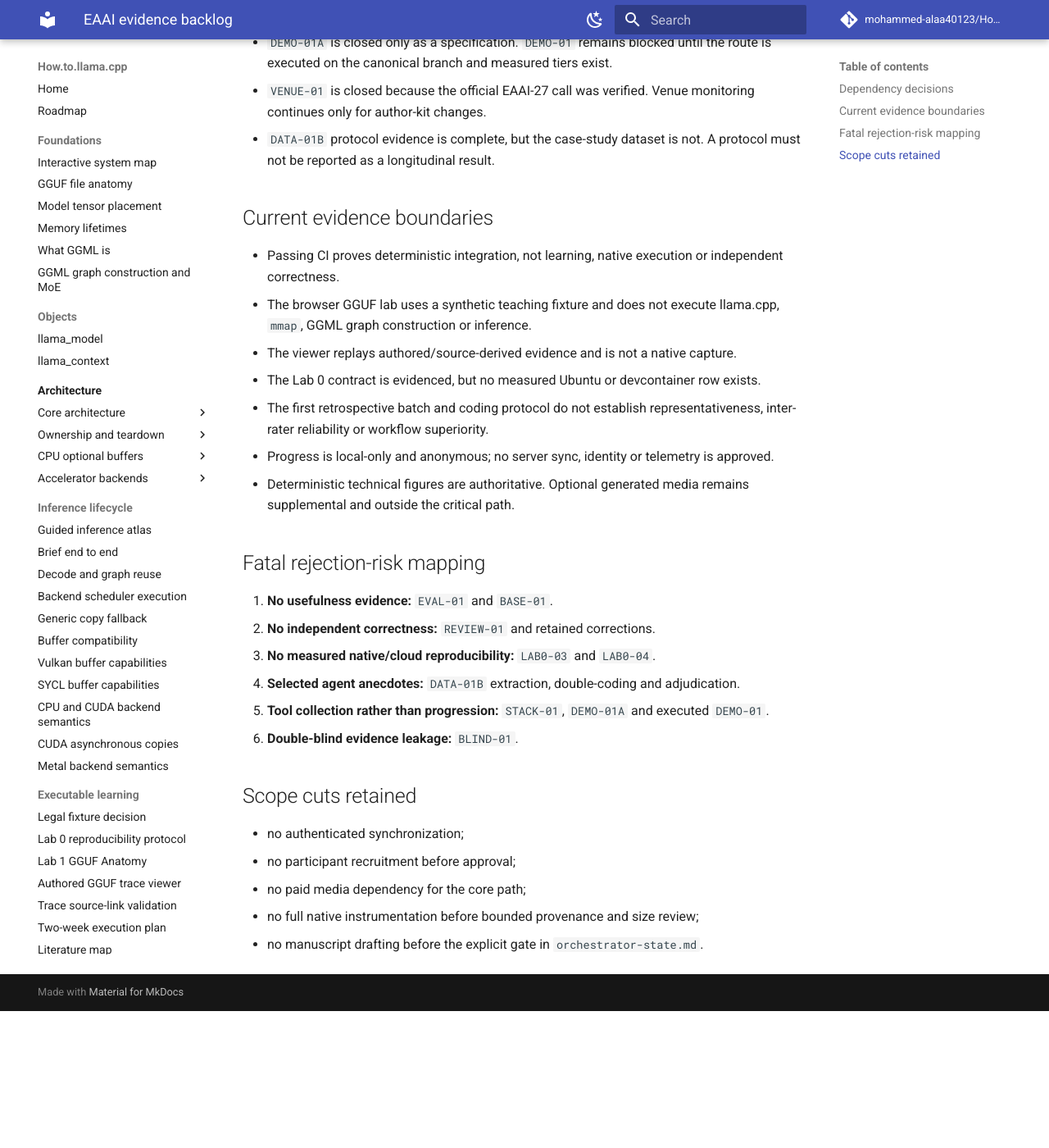
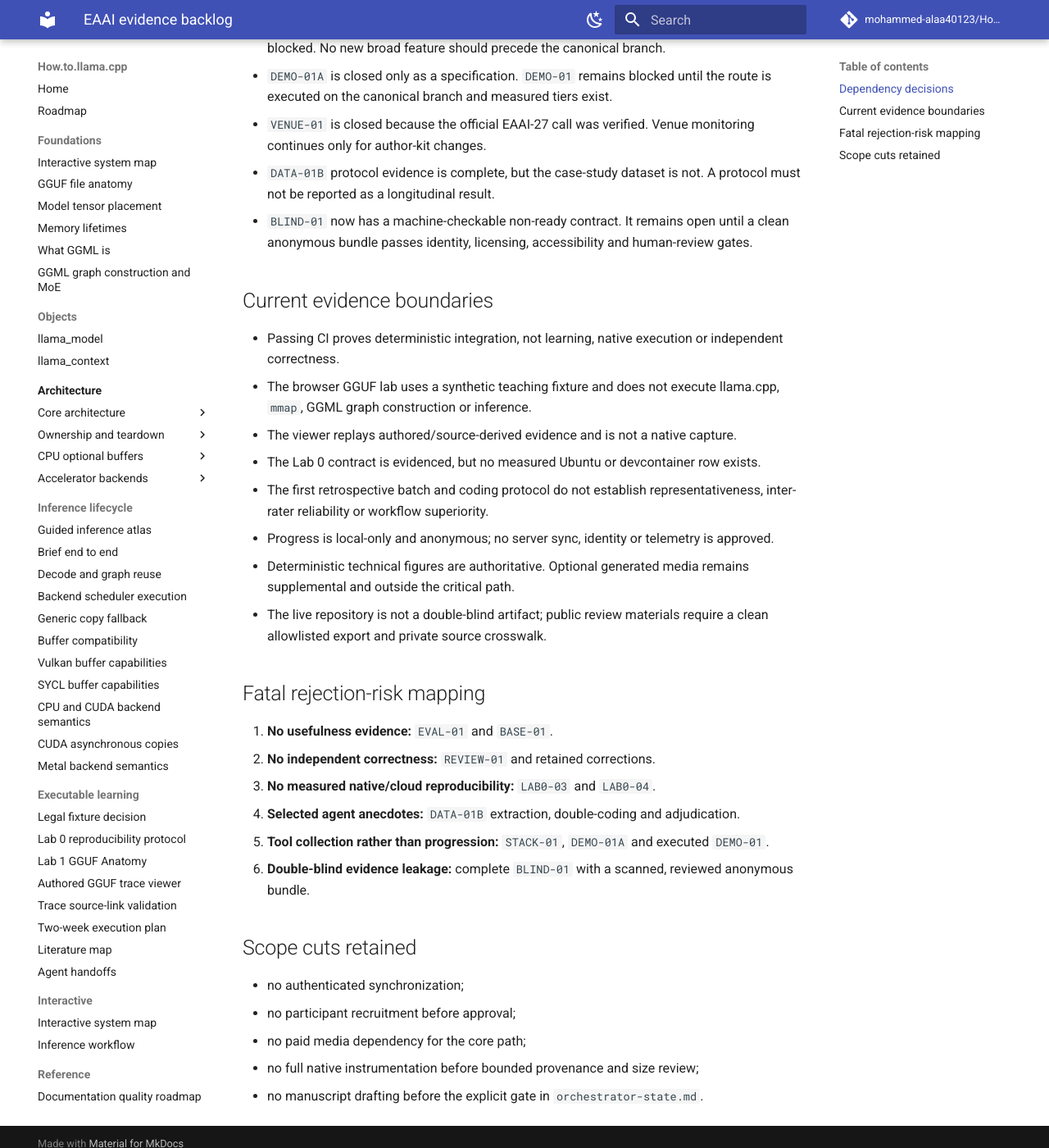
Before and after one commit to mohammed-alaa40123/How.to.llama.cpp, an MkDocs documentation site: the page built from docs/publication/evidence-backlog.md, in a window 1280 px wide and 1400 px high, scrolled down 3534 px. Shown: the whole window at 82% size. Built offline with MkDocs 1.6.1 and Material for MkDocs 9.7.7, drawn with Linux system fonts in a browser that asks for light colours; comment, search, counter and statistics services are not loaded; before the commit the page ends 4767 px from its top, so only the background shows below that; some of the changed text lies outside the part shown.

Commit message:
Track BLIND-01 contract and remaining release gates

```diff
--- a/docs/publication/evidence-backlog.md
+++ b/docs/publication/evidence-backlog.md
@@ -15,7 +15,7 @@
 | P1 | DATA-01B | in progress | Validation Architect | approved immutable window; independent coder | frozen protocol/schema/validator now pass CI `29598733410`; still require broader extraction, double-coding and adjudication | The agent process is a longitudinal case study rather than selected anecdotes |
 | P1 | EVAL-01 | blocked | Human + Validation Architect | pathway and ethics decision | approved expert or learner protocol, instruments, consent/ethics determination and recruitment boundary | Educational usefulness can be evaluated rather than inferred |
 | P1 | BASE-01 | blocked | Validation Architect | EVAL-01; BASE-01A; REVIEW-01 | completed information-equivalent comparison with frozen scoring and limitations | Viewer benefit is measured rather than attributed to visual novelty |
-| P1 | BLIND-01 | ready | Literature Scout + Orchestrator | official EAAI-27 call | double-blind artifact-release, repository anonymization and supplement plan | Submission materials comply without destroying evidence provenance |
+| P1 | BLIND-01 | in progress | Literature Scout + Orchestrator | official EAAI-27 call | plan, schema, semantic validator and non-ready example now exist; still require anonymous bundle, identity scan, final license/accessibility checks and human approvals | Submission materials comply without destroying evidence provenance |
 | P1 | DOC-AUDIT-01 | ready | Literature Scout | predefined sampling protocol | systematic audit of official/community llama.cpp and GGML learning resources | The source-level documentation-gap hypothesis is supported, revised or rejected |
 | P2 | VENUE-01 | evidenced | Literature Scout | official call | official EAAI-27 dates, area, format and review constraints in PR #31 | Submission planning matches the current venue |
 | P2 | REVIEW-02 | evidenced | Adversarial Reviewer + Orchestrator | reviewer package | rejection-risk package and orchestration integration; CI-backed ancestors | Rejection risks drive ordering rather than feature expansion |
@@ -36,6 +36,7 @@
 - `DEMO-01A` is closed only as a specification. `DEMO-01` remains blocked until the route is executed on the canonical branch and measured tiers exist.
 - `VENUE-01` is closed because the official EAAI-27 call was verified. Venue monitoring continues only for author-kit changes.
 - `DATA-01B` protocol evidence is complete, but the case-study dataset is not. A protocol must not be reported as a longitudinal result.
+- `BLIND-01` now has a machine-checkable non-ready contract. It remains open until a clean anonymous bundle passes identity, licensing, accessibility and human-review gates.
 
 ## Current evidence boundaries
 
@@ -46,6 +47,7 @@
 - The first retrospective batch and coding protocol do not establish representativeness, inter-rater reliability or workflow superiority.
 - Progress is local-only and anonymous; no server sync, identity or telemetry is approved.
 - Deterministic technical figures are authoritative. Optional generated media remains supplemental and outside the critical path.
+- The live repository is not a double-blind artifact; public review materials require a clean allowlisted export and private source crosswalk.
 
 ## Fatal rejection-risk mapping
 
@@ -54,7 +56,7 @@
 3. **No measured native/cloud reproducibility:** `LAB0-03` and `LAB0-04`.
 4. **Selected agent anecdotes:** `DATA-01B` extraction, double-coding and adjudication.
 5. **Tool collection rather than progression:** `STACK-01`, `DEMO-01A` and executed `DEMO-01`.
-6. **Double-blind evidence leakage:** `BLIND-01`.
+6. **Double-blind evidence leakage:** complete `BLIND-01` with a scanned, reviewed anonymous bundle.
 
 ## Scope cuts retained
 
```
Also changed, not shown: other parts of docs/publication/evidence-backlog.md (+1 -1 lines).
